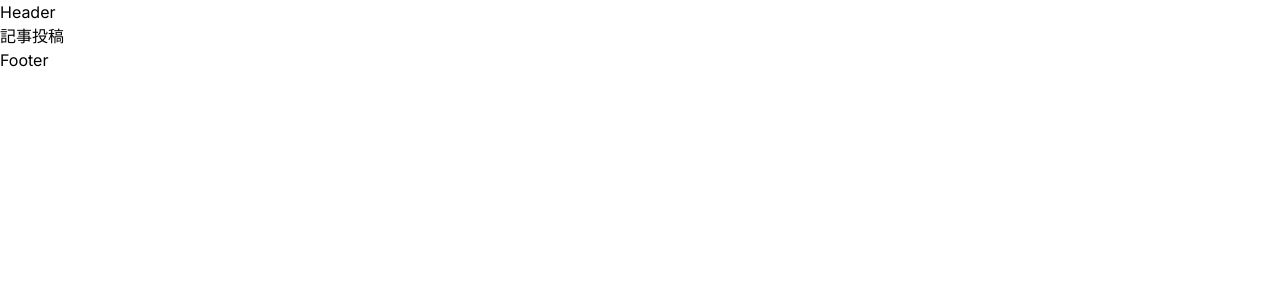
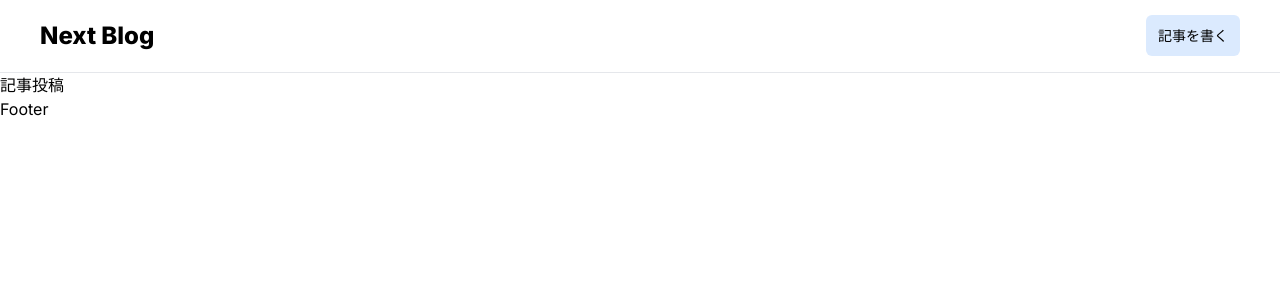
Before and after one commit to keroken/next13-blog, a Next.js app: page / in a window 1280 px wide. Shown: the top 300 px of the page. Built offline with nearby package versions, Linux system fonts and the light colour scheme.

Commit message:
style Header with navigation

```diff
--- a/src/app/Header.tsx
+++ b/src/app/Header.tsx
@@ -1,8 +1,18 @@
+import Link from 'next/link'
 import React from 'react'
 
 const Header = () => {
   return (
-    <div>Header</div>
+    <header className="py-5 px-10 border-b flex justify-between items-center">
+      <div>
+        <h1 className="text-2xl font-extrabold">
+          <Link href="/">Next Blog</Link>
+        </h1>
+      </div>
+      <nav className="text-sm font-medium">
+        <Link href="/articles/new" className="bg-blue-100 px-3 py-3 rounded-md">記事を書く</Link>
+      </nav>
+    </header>
   )
 }
 
```
